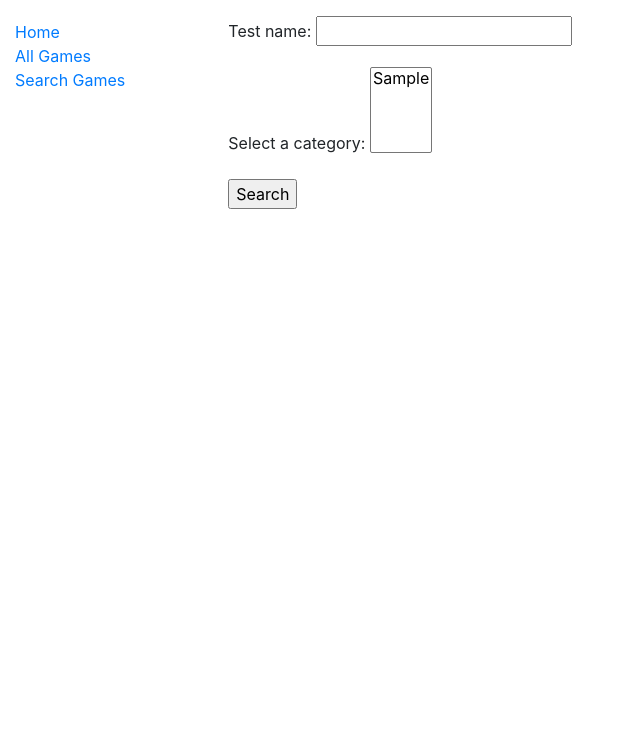
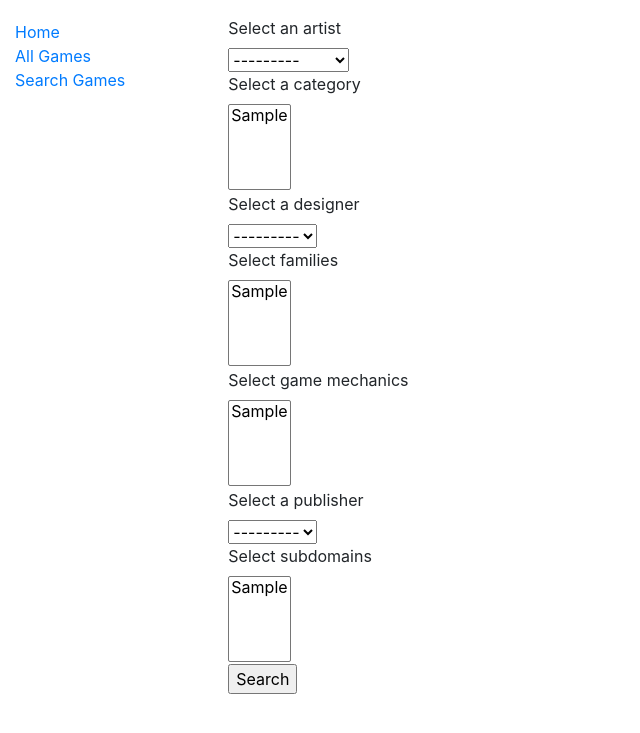
Before and after one commit to nicksunday/gamefinder, a Django app: page /selector/search/ in a window 1280 px wide. Shown: the top 733 px of the page, without its empty margins (0-640 px from the left). Run offline with Django 3.2, Linux system fonts and the light colour scheme; tables that the repository leaves empty hold one stand-in row (values such as "Sample post"); some libraries are stand-ins or nearby versions.

Commit message:
- Fix model __str__ functions - Fix form redirect - fixes to views - Expand form options

```diff
--- a/gamefinder/settings.py
+++ b/gamefinder/settings.py
@@ -44,6 +44,7 @@ INSTALLED_APPS = [
     'django.contrib.messages',
     'django.contrib.staticfiles',
     'selector',
+    'crispy_forms',
 ]
 
 MIDDLEWARE = [
--- a/selector/forms.py
+++ b/selector/forms.py
@@ -1,12 +1,32 @@
 from django import forms
-from .models import Categories
+#from .models import Categories
+from .models import *
 
 class GameSelectionForm(forms.Form):
-    #category_dict = {}
-    #for c in Categories.objects.all():
-    #    category_dict[c.category_id] = c.category
-    categories = Categories.objects.all()
-    testName = forms.CharField(max_length=100, label='Test name', required=False)
-    category = forms.ModelMultipleChoiceField(label='Select a category', required=False,
-            queryset=categories, to_field_name="category")
-            #widget=forms.Select(choices = Categories.objects.all()))#category_dict.items()))
+    all_artists = Artists.objects.all()
+    artists = forms.ModelChoiceField(label='Select an artist', required=False,
+            queryset=all_artists)
+
+    all_categories = Categories.objects.all()
+    categories = forms.ModelMultipleChoiceField(label='Select a category', required=False,
+            queryset=all_categories)
+
+    all_designers = Designers.objects.all()
+    designers = forms.ModelChoiceField(label='Select a designer', required=False,
+            queryset=all_designers)
+
+    all_families = Families.objects.exclude(family__icontains='admin:')
+    families = forms.ModelMultipleChoiceField(label='Select families', required=False,
+            queryset=all_families)
+
+    all_mechanics = Mechanics.objects.all()
+    mechanics = forms.ModelMultipleChoiceField(label='Select game mechanics', required=False,
+            queryset=all_mechanics)
+
+    all_publishers = Mechanics.objects.all()
+    publishers = forms.ModelChoiceField(label='Select a publisher', required=False,
+            queryset=all_publishers)
+
+    all_subdomains = Subdomains.objects.all()
+    subdomains = forms.ModelMultipleChoiceField(label='Select subdomains', required=False,
+            queryset=all_subdomains)
--- a/selector/models.py
+++ b/selector/models.py
@@ -14,7 +14,7 @@ class Artists(models.Model):
     name = models.CharField(max_length=100, blank=True, null=True)
 
     def __str__(self):
-        return f'{name}'
+        return f'{self.name}'
 
     class Meta:
         managed = False
@@ -108,7 +108,7 @@ class Designers(models.Model):
     designer = models.CharField(max_length=100, blank=True, null=True)
 
     def __str__(self):
-        return f'{designer}'
+        return f'{self.designer}'
 
     class Meta:
         managed = False
@@ -166,7 +166,7 @@ class Families(models.Model):
     family = models.CharField(max_length=100, blank=True, null=True)
 
     def __str__(self):
-        return f'{family}'
+        return f'{self.family}'
 
     class Meta:
         managed = False
@@ -298,7 +298,7 @@ class Mechanics(models.Model):
     mechanic = models.CharField(max_length=100, blank=True, null=True)
 
     def __str__(self):
-        return f'{mechanic}'
+        return f'{self.mechanic}'
 
     class Meta:
         managed = False
@@ -312,7 +312,7 @@ class Publishers(models.Model):
     publisher = models.CharField(max_length=100, blank=True, null=True)
 
     def __str__(self):
-        return f'{publisher}'
+        return f'{self.publisher}'
 
     class Meta:
         managed = False
@@ -326,7 +326,7 @@ class Subdomains(models.Model):
     subdomain = models.CharField(max_length=100, blank=True, null=True)
 
     def __str__(self):
-        return f'{subdomain}'
+        return f'{self.subdomain}'
 
     class Meta:
         managed = False
--- a/selector/templates/game_search.html
+++ b/selector/templates/game_search.html
@@ -1,11 +1,13 @@
 {% extends "base.html" %}
+
+{% load crispy_forms_tags %}
 
 {% block content %}
 
   <p></p>
-  <form action="selection/" method="post">
+  <form action="/selector/search/" method="POST">
 	  {% csrf_token %}
-	  {{ form.as_p }}
+	  {{ form|crispy }}
 	  <input type="submit" value="Search">
   </form>
 
--- a/selector/templates/selector/game_selection.html
+++ b/selector/templates/game_selection.html
@@ -3,5 +3,5 @@
 {% block content %}
 <h1>You've reached the selection page</h1>
 
-<button onclick="location.href = '/search'">Choose Again</button>
+<button onclick="location.href = '/selector/search/'">Choose Again</button>
 {% endblock %}
--- a/selector/urls.py
+++ b/selector/urls.py
@@ -4,6 +4,7 @@ from . import views
 urlpatterns = [
     path('', views.index, name='index'),
     path('games/', views.GamesListView.as_view(), name='games'),
-    path('search/', views.game_selection_view, name='search'),
+    path('search/', views.game_search_view, name='search'),
+    #path('selection/', views.game_selection_view, name='game-selection'),
     re_path(r'^game/(?P<pk>\d+)$', views.GamesDetailView.as_view(), name='games-detail'),
 ]
--- a/selector/views.py
+++ b/selector/views.py
@@ -1,4 +1,5 @@
-from django.shortcuts import render, get_object_or_404
+from django.shortcuts import render, redirect
+#from django.http import HttpResponseRedirect
 from django.views import generic
 from .models import Artists, Categories, Designers, Families, GameArtists, GameCategories, GameDesigners, GameFamilies, GameMechanics, GamePublishers, GameSubdomains, Games, Mechanics, Publishers, Subdomains
 from .forms import GameSelectionForm
@@ -22,13 +23,14 @@ class GamesListView(generic.ListView):
 class GamesDetailView(generic.DetailView):
     model = Games
 
-def game_selection_view(request):
+def game_search_view(request):
     if request.method == 'POST':
         form = GameSelectionForm(request.POST)
         if form.is_valid():
-            category = form.cleaned_data['category']
-            print(category.category)
-            return HttpResponseRedirect('/selection/')
+            categories = form.cleaned_data['categories']
+            print(f'{len(categories)} categories')
+            for i in categories: print(f'{i.category}')
+            return redirect('/selector/search/', categories)
     else:
         form = GameSelectionForm()
 
```
